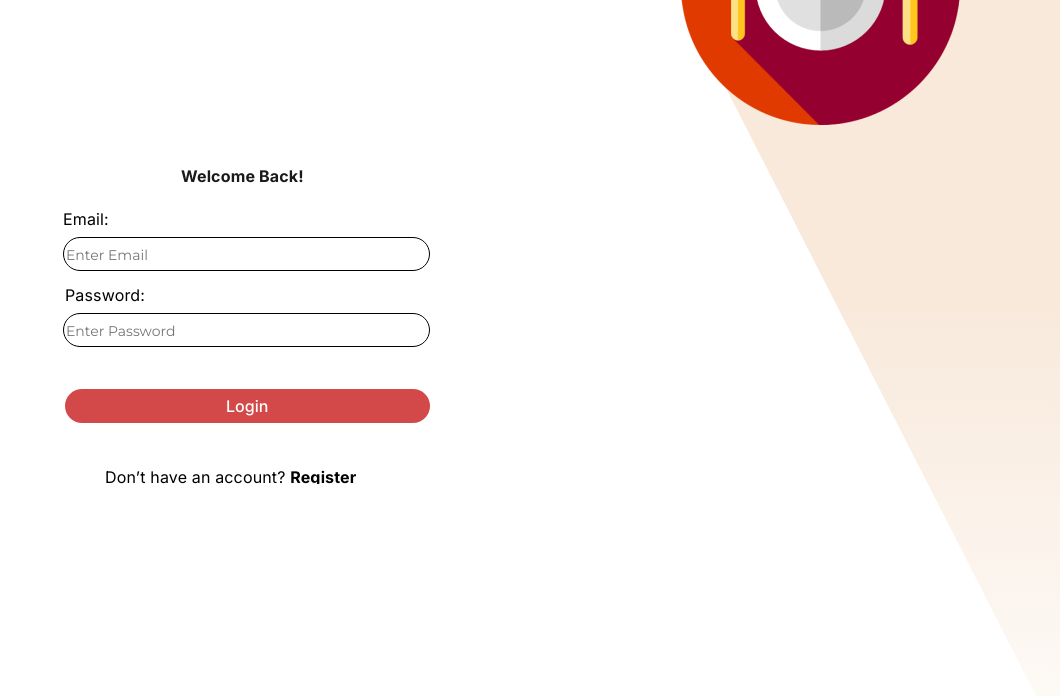
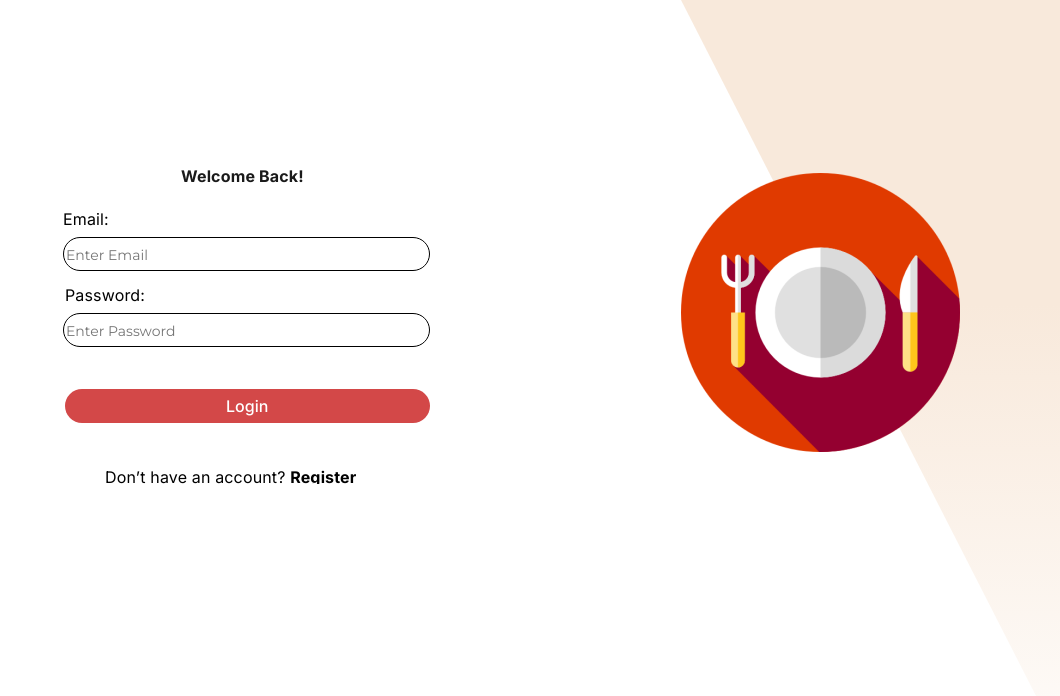
Before and after one commit to AnthonyOlijnyk/reservify, a React (Create React App) app in the folder frontend/: page / in a window 1280 px wide. Shown: the top 696 px of the page, without its empty margins (220-1280 px from the left). Built offline with nearby package versions, Linux system fonts and the light colour scheme.

Commit message:
fixed logo on login page

```diff
--- a/frontend/src/pages/Login.css
+++ b/frontend/src/pages/Login.css
@@ -216,7 +216,7 @@
   width: 785px;
   height: 1197px;
 }
-.restaurant-2-icon {
+.restaurant-3-icon {
   position: absolute;
   top: 277px;
   left: 0;
--- a/frontend/src/pages/Login.js
+++ b/frontend/src/pages/Login.js
@@ -127,7 +127,7 @@ const Login = (props)=> {
         <div className="frame14">
           <img className="frame-child" alt="" src="/rectangle-7.svg" />
           <img
-            className="restaurant-2-icon"
+            className="restaurant-3-icon"
             alt=""
             src="/restaurant-2@2x.png"
           />
```
